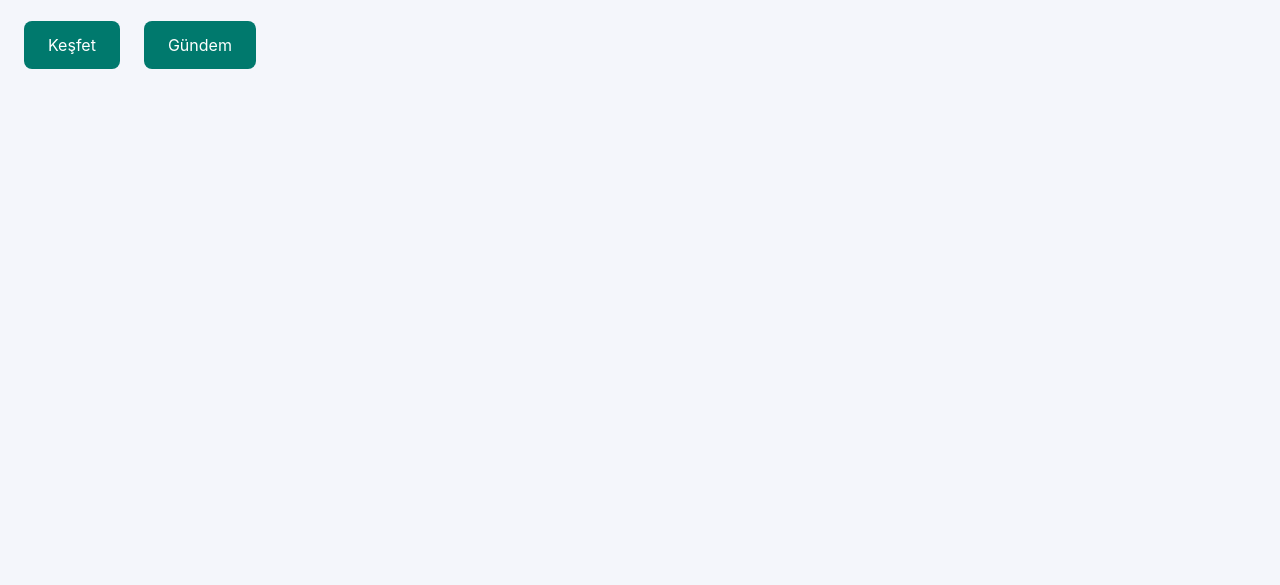
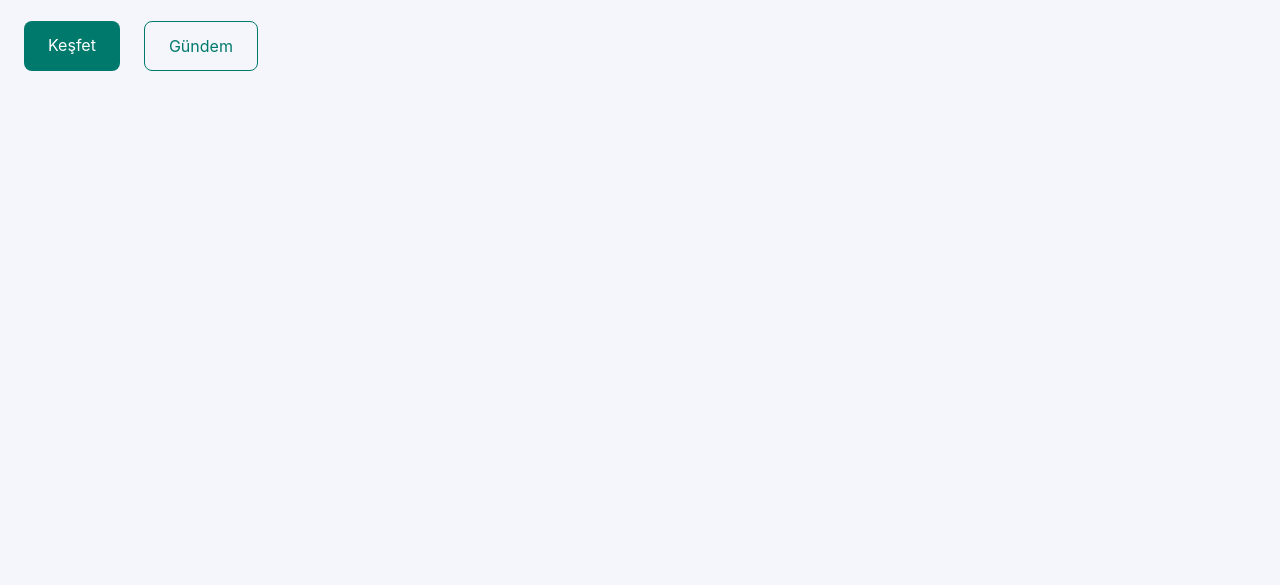
Before and after one commit to vyslaln/bit-brain, a website: page public/index.html in a window 1280 px wide. Shown: the part 215-800 px from the top of the page. Drawn offline with nearby package versions, Linux system fonts and the light colour scheme; files that its build step writes are made by us from their sources.

Commit message:
feat: style news button as secondary
Şimdi Gündem butonundaki;
dolu arkaplan kaldırıldı,
açık ve koyu tema için butona kenarlıklar eklendi,
yazı teal  - koyu temada neona dönecek,
ayrıca hover efekti ekleniyor, bu hover efekti eklenirkene yazı beyaza dönüyor

```diff
--- a/public/index.html
+++ b/public/index.html
@@ -55,7 +55,7 @@
             <!-- Burada butonlarımızı tutacağız. -->
             <div class="flex gap-6 mt-6">
                 <a href="pages/explore.html" class="bg-primary text-white px-6 py-3 rounded-lg hover:bg-primary-dark transition-colors duration-300">Keşfet</a>
-                <a href="pages/news.html" class="bg-primary text-white px-6 py-3 rounded-lg hover:bg-primary-dark transition-colors duration-300">Gündem</a>
+                <a href="pages/news.html" class="text-primary dark:text-primary-neon border border-primary dark:border-primary-neon px-6 py-3 rounded-lg hover:text-white hover:bg-primary-dark transition-colors duration-300">Gündem</a>
             </div>
         </section>
     </main>
```
